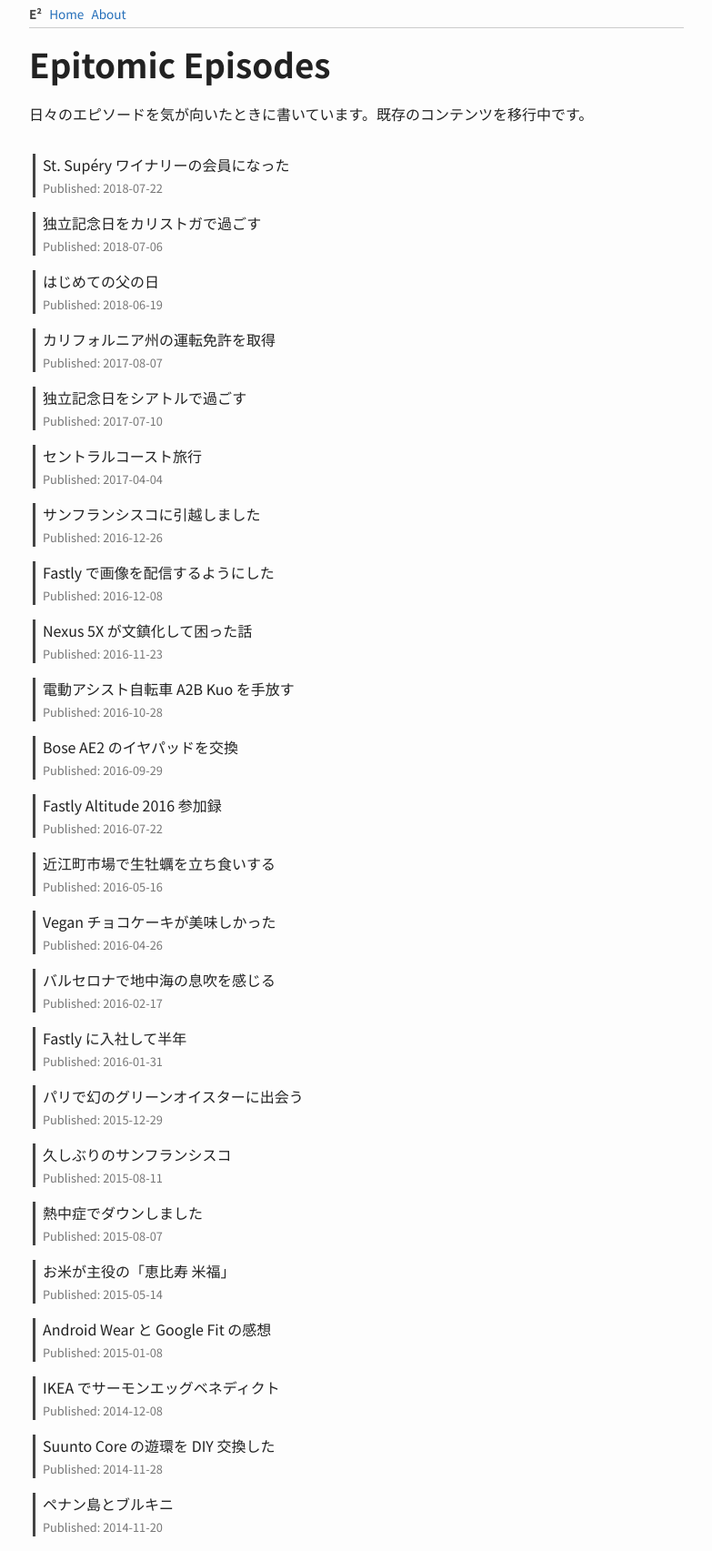
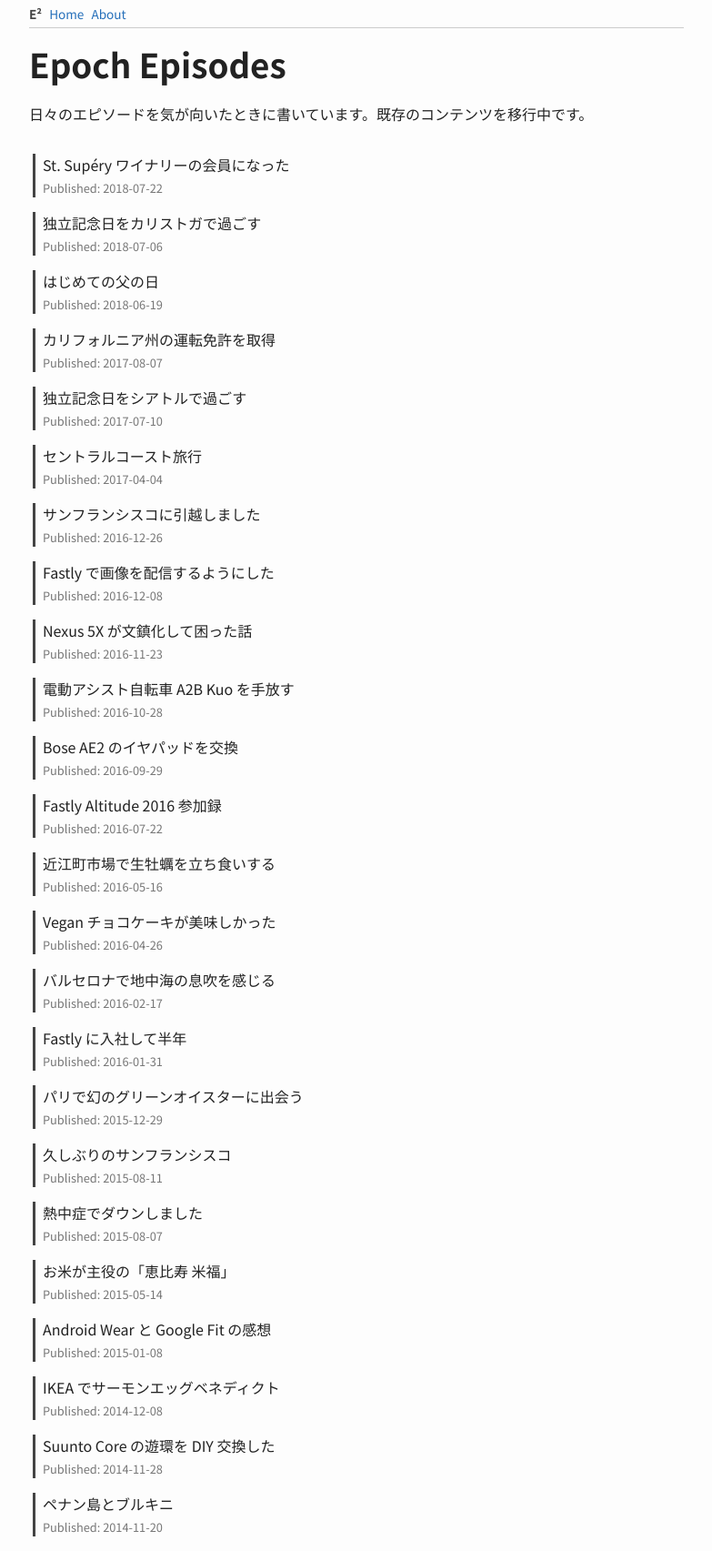
Before and after one commit to toru/ep.torumk.com, a Jekyll site: the page built from _pages/index.html, in a window 1280 px wide. Shown: the whole page at 91% size, without its empty margins (248-1031 px from the left). Built offline with Jekyll 4.4.1, drawn with Linux system fonts in a browser that asks for light colours.

Commit message:
pages: epitomic is now epoch

```diff
--- a/_pages/index.html
+++ b/_pages/index.html
@@ -1,10 +1,10 @@
 ---
-title: Epitomic Episodes
+title: Epoch Episodes
 permalink: /
 layout: default
 ---
 
-<h1 class="site-title">Epitomic Episodes</h1>
+<h1 class="site-title">Epoch Episodes</h1>
 <p>日々のエピソードを気が向いたときに書いています。既存のコンテンツを移行中です。</p>
 
 <div class="timeline">
```
Also changed, not shown: README.md (+1 -1 lines).
